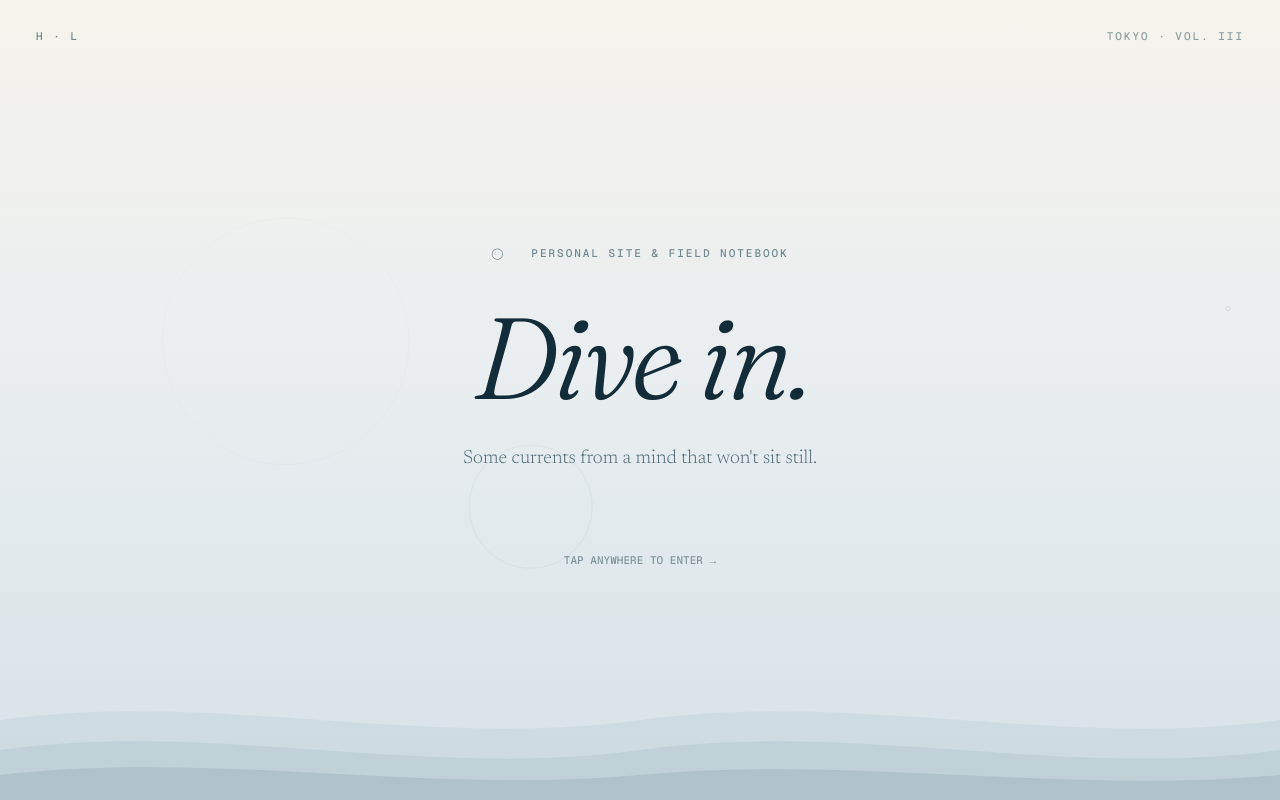
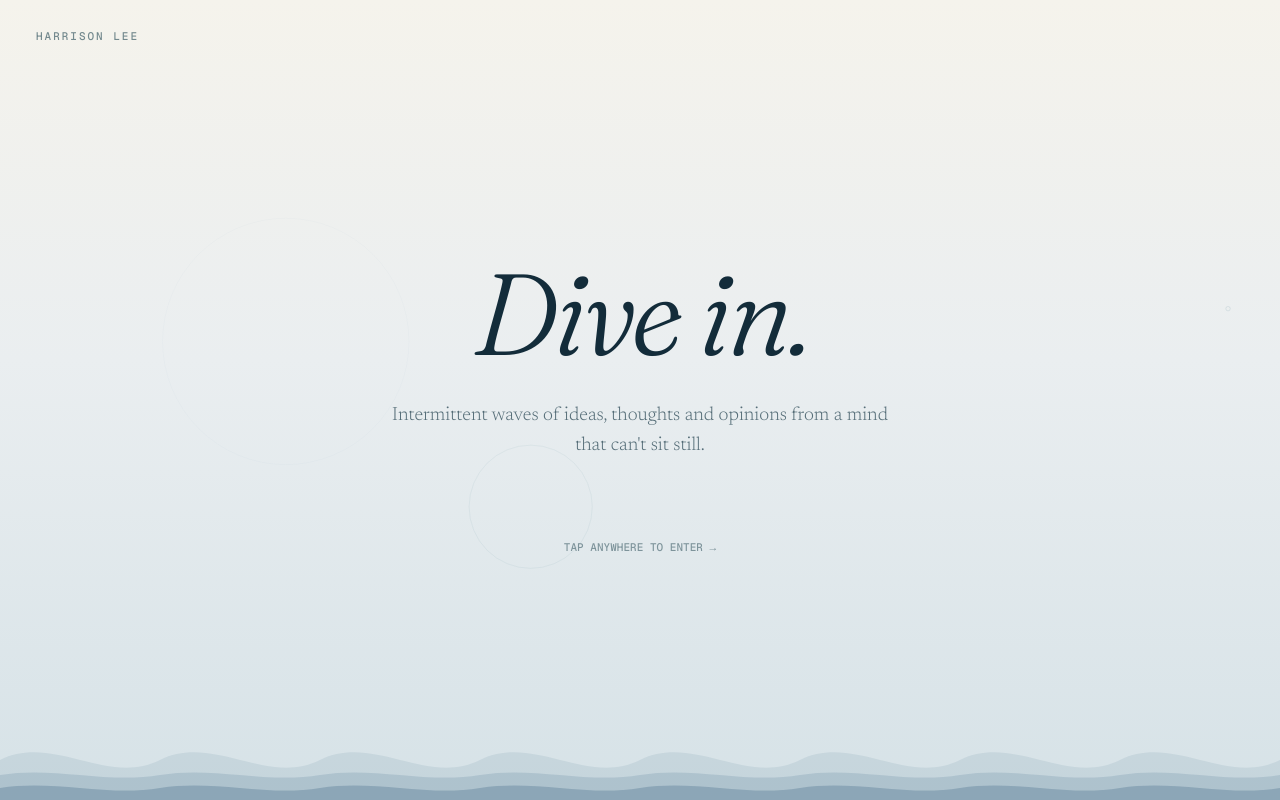
Before and after one commit to leeconomics/Harrisonlee, a Next.js app: page / in a window 1280 px wide. Built offline with nearby package versions, Linux system fonts and the light colour scheme.

Commit message:
Update entry page: breathing waves, Harrison Lee name, new subtitle, remove Vol III and eyebrow

```diff
--- a/components/PersonalSite.jsx
+++ b/components/PersonalSite.jsx
@@ -1560,6 +1560,58 @@ function RippleBg({ accent }) {
 
 /* ─────────────────── ENTRY PAGE ─────────────────── */
 
+function BreathingWaves() {
+  const ref = useRef(null);
+  useEffect(() => {
+    const canvas = ref.current;
+    if (!canvas) return;
+    const ctx = canvas.getContext('2d');
+    let raf;
+
+    const layers = [
+      { baseY: 0.80,  ampMin: 12, ampMax: 28, speed: 0.4,  phase: 0,   fill: 'rgba(120,155,170,0.18)' },
+      { baseY: 0.875, ampMin: 8,  ampMax: 20, speed: 0.55, phase: 1.1, fill: 'rgba(90,130,155,0.22)'  },
+      { baseY: 0.94,  ampMin: 5,  ampMax: 14, speed: 0.7,  phase: 2.3, fill: 'rgba(60,100,130,0.30)'  },
+    ];
+
+    function draw(t) {
+      const W = canvas.width, H = canvas.height;
+      ctx.clearRect(0, 0, W, H);
+      for (const L of layers) {
+        const amp = L.ampMin + (L.ampMax - L.ampMin) * (0.5 + 0.5 * Math.sin(t * L.speed + L.phase));
+        const baseY = L.baseY * H;
+        const segs = 8;
+        const segW = W / segs;
+        ctx.beginPath();
+        ctx.moveTo(0, baseY);
+        for (let i = 0; i < segs; i++) {
+          const x1 = i * segW + segW / 3;
+          const x2 = i * segW + (segW * 2) / 3;
+          const x3 = (i + 1) * segW;
+          ctx.bezierCurveTo(x1, baseY - amp, x2, baseY + amp, x3, baseY);
+        }
+        ctx.lineTo(W, H);
+        ctx.lineTo(0, H);
+        ctx.closePath();
+        ctx.fillStyle = L.fill;
+        ctx.fill();
+      }
+      raf = requestAnimationFrame(t2 => draw(t2 / 1000));
+    }
+
+    function resize() {
+      canvas.width  = canvas.offsetWidth;
+      canvas.height = canvas.offsetHeight;
+    }
+    resize();
+    window.addEventListener('resize', resize);
+    raf = requestAnimationFrame(t => draw(t / 1000));
+    return () => { cancelAnimationFrame(raf); window.removeEventListener('resize', resize); };
+  }, []);
+
+  return <canvas ref={ref} style={{ position: 'absolute', bottom: 0, left: 0, width: '100%', height: 200, pointerEvents: 'none' }} />;
+}
+
 function EntryV2({ onEnter, accent }) {
   return (
     <div role="button" tabIndex={0} aria-label="Enter site"
@@ -1574,20 +1626,10 @@ function EntryV2({ onEnter, accent }) {
       <RippleBg accent={accent} />
 
       <div className="eyebrow" style={{ position: 'absolute', top: 28, left: 36, color: 'oklch(0.45 0.04 220 / 0.7)' }}>
-        H · L
+        Harrison Lee
       </div>
-      <div className="eyebrow" style={{
-        position: 'absolute', top: 28, right: 36, color: 'oklch(0.45 0.04 220 / 0.55)'
-      }}>
-        Tokyo · Vol. III
-      </div>
 
       <div style={{ textAlign: 'center', position: 'relative', zIndex: 2, padding: '0 32px' }}>
-        <div className="eyebrow surface" style={{
-          color: 'oklch(0.45 0.04 220 / 0.7)', marginBottom: 40, animationDelay: '0.2s'
-        }}>
-          ◯ &nbsp; Personal site &amp; field notebook
-        </div>
         <h1 className="f-display surface" style={{
           fontSize: 'clamp(56px, 9vw, 128px)', fontWeight: 200, lineHeight: 0.96,
           color: 'oklch(0.28 0.04 235)', margin: 0, letterSpacing: '-0.04em',
@@ -1596,10 +1638,10 @@ function EntryV2({ onEnter, accent }) {
           <em style={{ fontStyle: 'italic', fontWeight: 300 }}>Dive in.</em>
         </h1>
         <p className="f-body surface" style={{
-          fontSize: 19, color: 'oklch(0.40 0.04 230 / 0.8)', maxWidth: 480,
+          fontSize: 19, color: 'oklch(0.40 0.04 230 / 0.8)', maxWidth: 520,
           margin: '32px auto 64px', lineHeight: 1.6, fontWeight: 300, animationDelay: '0.7s'
         }}>
-          Some currents from a mind that won&apos;t sit still.
+          Intermittent waves of ideas, thoughts and opinions from a mind that can&apos;t sit still.
         </p>
         <div className="eyebrow surface breathe" style={{
           color: 'oklch(0.45 0.04 220 / 0.7)', animationDelay: '1s'
@@ -1608,16 +1650,7 @@ function EntryV2({ onEnter, accent }) {
         </div>
       </div>
 
-      {/* hint of waves at bottom */}
-      <svg viewBox="0 0 1440 200" preserveAspectRatio="none"
-      style={{ position: 'absolute', bottom: 0, left: 0, width: '100%', height: 200, opacity: 0.4 }}>
-        <path d="M0 120 C240 90 480 150 720 120 C960 90 1200 150 1440 120 L1440 200 L0 200 Z"
-        fill="oklch(0.55 0.06 215 / 0.18)" />
-        <path d="M0 150 C240 120 480 180 720 150 C960 120 1200 180 1440 150 L1440 200 L0 200 Z"
-        fill="oklch(0.45 0.06 220 / 0.22)" />
-        <path d="M0 175 C240 150 480 195 720 175 C960 155 1200 195 1440 175 L1440 200 L0 200 Z"
-        fill="oklch(0.35 0.05 225 / 0.30)" />
-      </svg>
+      <BreathingWaves />
     </div>);
 
 }
```
